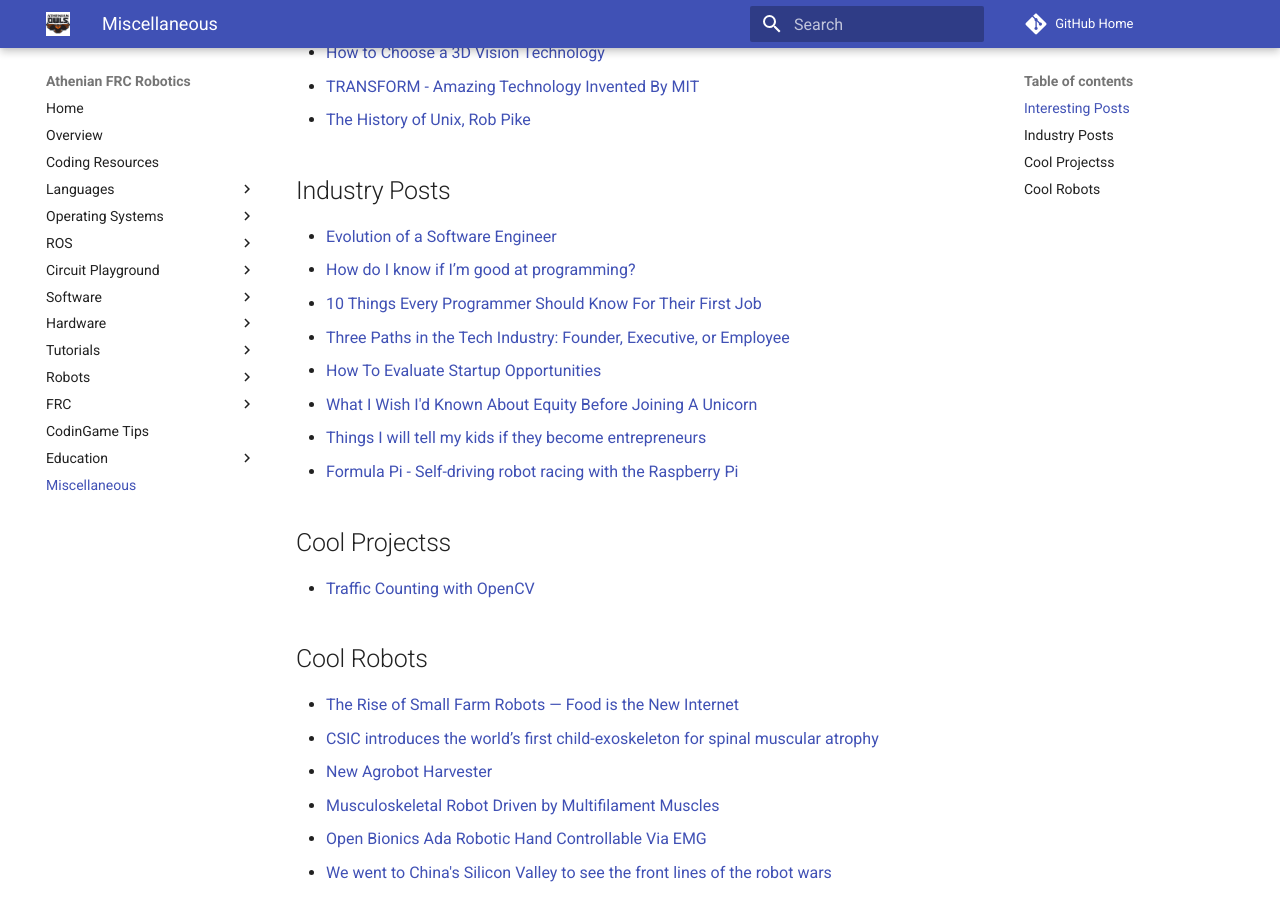
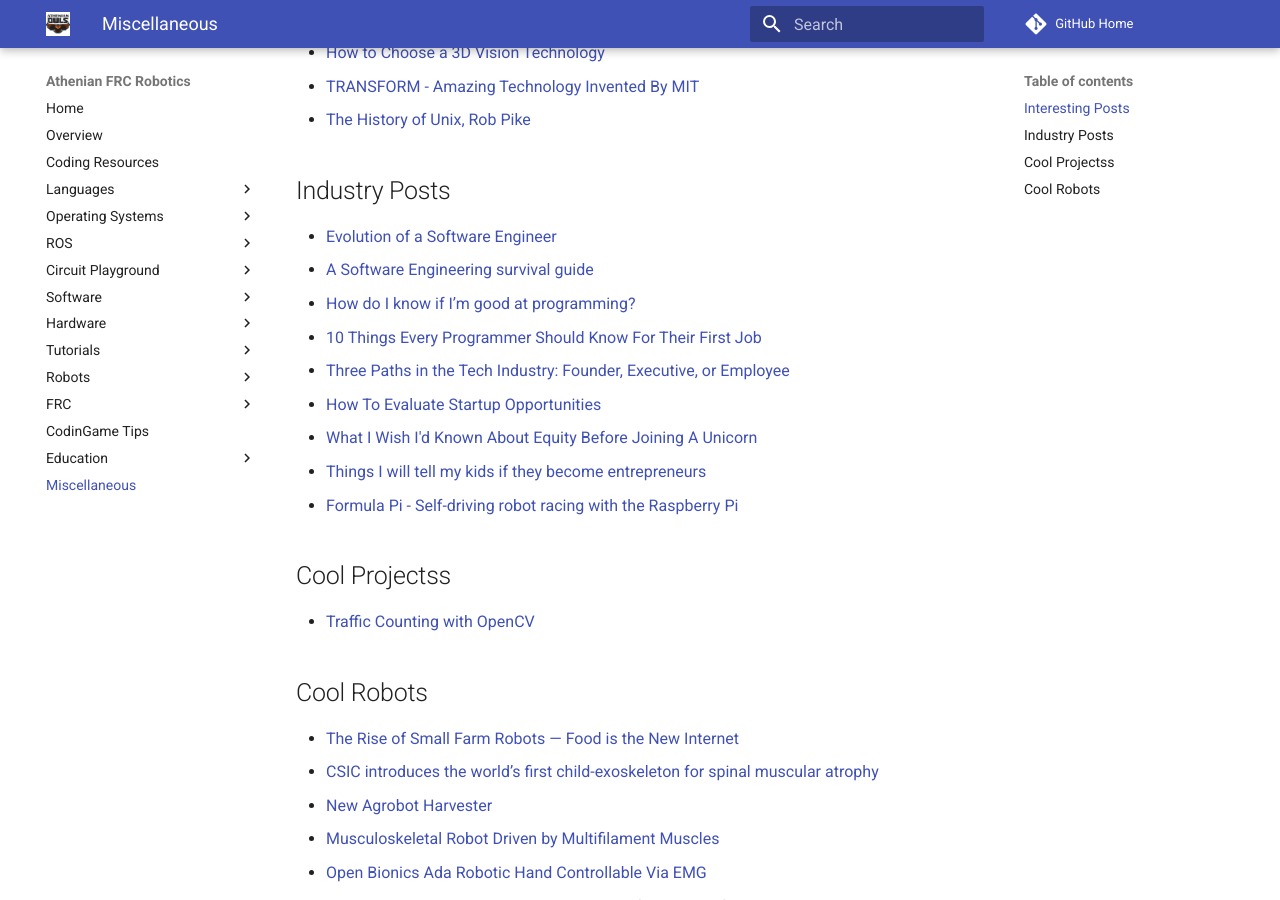
Before and after one commit to athenian-robotics/athenian-robotics-mkdocs, an MkDocs documentation site: the page built from docs/miscellaneous.md, in a window 1280 px wide and 900 px high, scrolled down 325 px. Built offline with MkDocs 1.6.1 and Material for MkDocs 9.7.7, drawn with Linux system fonts in a browser that asks for light colours; comment, search, counter and statistics services are not loaded.

Commit message:
Update docs

```diff
--- a/docs/miscellaneous.md
+++ b/docs/miscellaneous.md
@@ -11,6 +11,7 @@
 
 ## Industry Posts
 * [Evolution of a Software Engineer](https://medium.com/@bfil/evolution-of-a-software-engineer-a9f88531084)
+* [A Software Engineering survival guide](https://medium.freecodecamp.org/a-software-engineering-survival-guide-fe3eafb47166)
 * [How do I know if I’m good at programming?](http://www.danielslater.net/2017/07/how-do-i-know-if-im-good-at-programming.html)
 * [10 Things Every Programmer Should Know For Their First Job](http://www.applematters.com/article/10-things-every-programmer-should-know-for-their-first-job/)
 * [Three Paths in the Tech Industry: Founder, Executive, or Employee](https://blog.ycombinator.com/three-paths-in-the-tech-industry-founder-executive-or-employee/)
```
